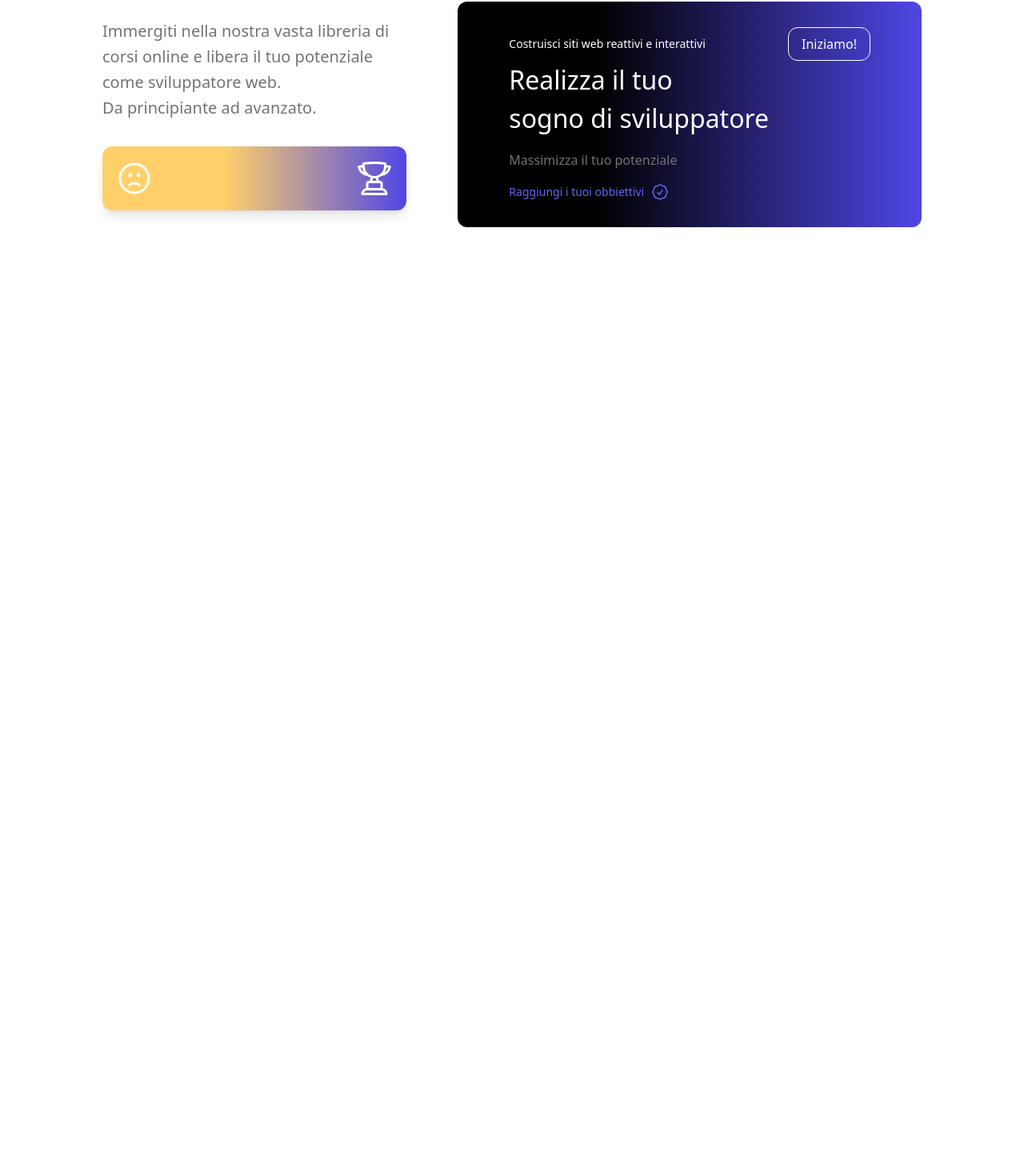
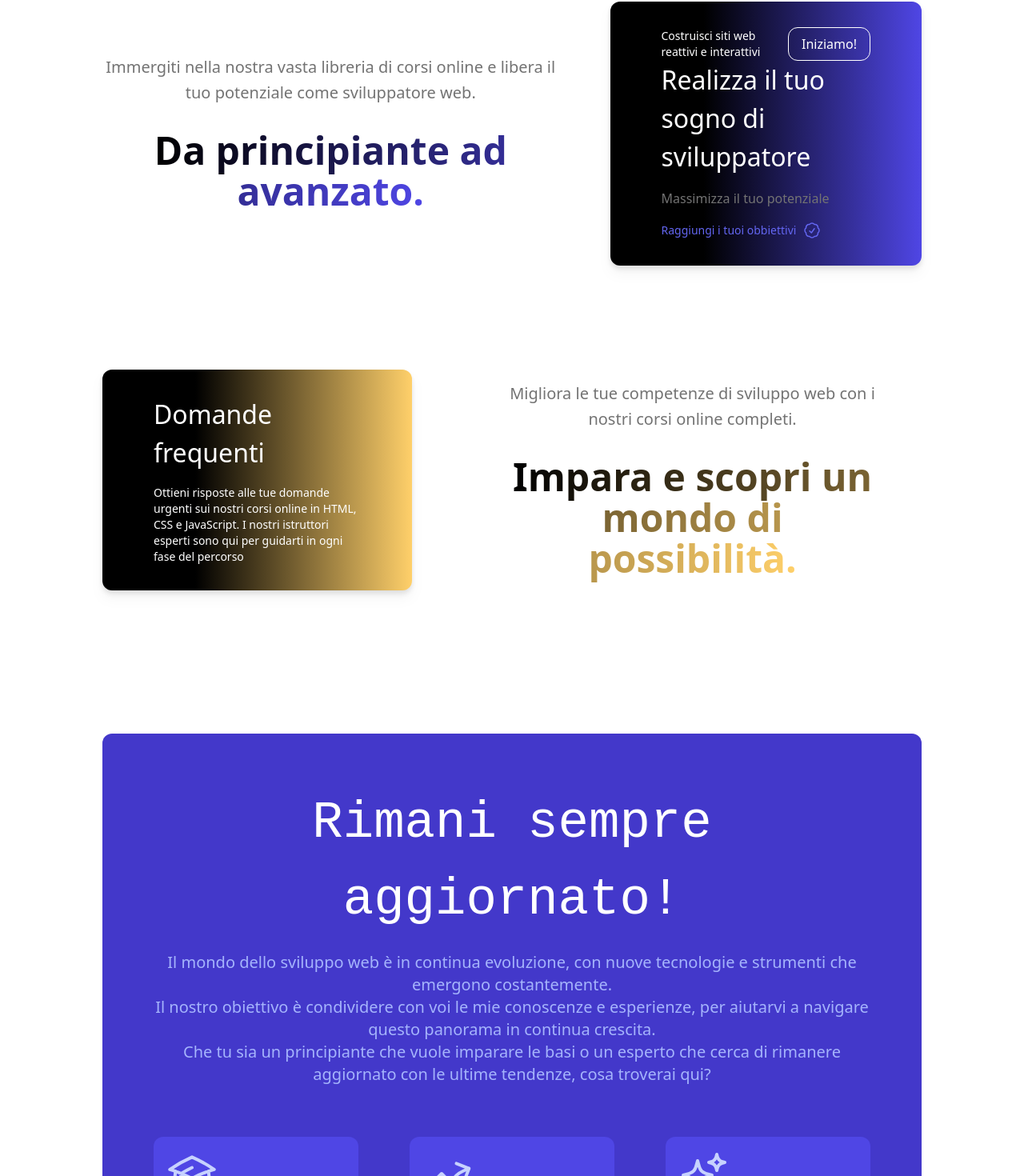
Before and after one commit to alessandrobardotti99/WebAcademy, a Vue app: page / in a window 1280 px wide. Shown: the part 1125-2595 px from the top of the page at 80% size. Before the commit the page ends 1409 px from the top, so only its background shows below. Built offline with nearby package versions, Linux system fonts and the light colour scheme.

Commit message:
avanzamento

```diff
--- a/src/components/CentralSectionHomepage.vue
+++ b/src/components/CentralSectionHomepage.vue
@@ -2,42 +2,37 @@
 import IconaObbiettivi from '../components/icons/IconaObbiettiviHomepage.vue'
 import iconaCoppa from '../components/icons/IconaCoppa.vue'
 import IconaTriste from '../components/icons/IconaTriste.vue'
+import IconaFreccia from '../components/icons/IconaFreccia.vue'
 
 export default {
     components: {
         IconaObbiettivi,
         iconaCoppa,
-        IconaTriste
+        IconaTriste,
+        IconaFreccia
     },
-    mounted() {
-        this.$nextTick(() => {
-            MotionPlugin.install(this.$app)
-        })
-    }
 }
 </script>
 
 <template>
     <div class="full text-center mt-24">
-        <h1 class="text-center font-monospace text-[4rem]">Panoramica del corso</h1>
+        <h1 class="text-center font-monospace text-[4rem]">Panoramica dei corsi</h1>
         <h2 class="text-[1.7rem] text-center mt-1">Sblocca il tuo potenziale come sviluppatore web</h2>
         <p class="mt-4 text-center text-neutral-500">Esplora la nostra vasta gamma di corsi online progettati per
             aiutarti a padroneggiare i fondamenti di HTML, CSS e JavaScript</p>
     </div>
     <div class="w-full">
         <div class="w-[80%] m-auto mt-24 flex gap-16 items-center">
-            <div class="w-[40%]">
-                <p class="text-neutral-500 text-xl leading-8 animated-icon-triste">
+            <div class="w-[60%]">
+                <p class="text-neutral-500 text-xl leading-8 animated-icon-triste text-center">
                     Immergiti nella nostra vasta libreria di corsi online e libera il tuo
-                    potenziale come sviluppatore web. <br> Da principiante ad avanzato.
+                    potenziale come sviluppatore web.
+                    <div class="mt-8">
+                    <span class="text-gradient-one font-bold text-5xl">Da principiante ad avanzato.</span>
+                </div>
                 </p>
-                <div
-                    class="flex items-center justify-between bg-gradient-to-r from-[40%] from-YellowWebAcademy to-indigo-600 rounded-xl p-4 mt-8 shadow-lg">
-                    <IconaTriste class="animated-icon-triste" />
-                    <iconaCoppa class="animated-icon-coppa" />
-                </div>
             </div>
-            <div class="bg-gradient-to-r from-30% from-black to-indigo-600 w-[60%] px-16 pt-8 pb-8 rounded-xl animated-icon-coppa">
+            <div class="bg-gradient-to-r from-30% from-black to-indigo-600 w-[40%] px-16 pt-8 pb-8 rounded-xl animated-icon-coppa drop-shadow-lg">
                 <div class="w-full flex justify-between items-center">
                     <span class="text-sm text-white">Costruisci siti web reattivi e interattivi</span>
                     <button
@@ -50,11 +45,38 @@ export default {
                     </span></p>
             </div>
         </div>
+
+        <div class="w-[80%] m-auto mt-24 flex gap-16 items-center">
+            <div class="bg-gradient-to-r from-30% from-black to-YellowWebAcademy w-[40%] px-16 pt-8 pb-8 rounded-xl animated-icon-coppa drop-shadow-lg">
+                <h2 class="text-white text-[2rem] pb-4">Domande frequenti</h2>
+                <p class="text-white text-sm  w-full">Ottieni risposte alle tue domande urgenti sui nostri  corsi online in HTML, CSS e JavaScript. I nostri istruttori esperti sono qui per guidarti in ogni fase del percorso</p>
+            </div>
+            <div class="w-[60%] p-12 text-center">
+                <p class="text-neutral-500 text-xl leading-8 animated-icon-triste text-center">
+                    Migliora le tue competenze di sviluppo web con i nostri corsi online completi.
+                    <div class="mt-8">
+                    <span class="text-gradient font-bold text-5xl"> Impara e scopri un mondo di possibilità.</span>
+                </div>
+                </p>
+
+            </div>
+        </div>
     </div>
 </template>
 
 
 <style scoped>
+.text-gradient {
+  background: linear-gradient(to right, #000000, #ffd06a);
+  -webkit-background-clip: text;
+  -webkit-text-fill-color: transparent;
+}
+
+.text-gradient-one {
+  background: linear-gradient(to right, #000000, #4f46e5);
+  -webkit-background-clip: text;
+  -webkit-text-fill-color: transparent;
+}
 .font-monospace {
     font-family: monospace;
 }
--- a/src/components/NavHomepage.vue
+++ b/src/components/NavHomepage.vue
@@ -7,7 +7,7 @@
         <div>
             <ul class="inline-flex gap-5">
                 <li class="text-neutral-500 py-2 px-4 rounded-xl hover:text-black cursor-pointer">Home</li>
-                <li class="text-neutral-500 py-2 px-4 rounded-xl hover:text-black cursor-pointer">About</li>
+                <li class="text-neutral-500 py-2 px-4 rounded-xl hover:text-black cursor-pointer">News</li>
                 <li class="text-neutral-500 py-2 px-4 rounded-xl hover:text-black cursor-pointer">Corsi</li>
                 <li class="text-neutral-500 py-2 px-4 rounded-xl hover:text-black cursor-pointer">Contatti</li>
                 <li class="bg-indigo-600 text-whie py-2 px-4 text-white rounded-xl cursor-pointer hover:bg-indigo-700">Accedi</li>
--- /dev/null
+++ b/src/components/icons/IconaFreccia.vue
@@ -0,0 +1,6 @@
+<template>
+    <svg xmlns="http://www.w3.org/2000/svg" fill="none" viewBox="0 0 24 24" stroke-width="1.5" stroke="currentColor"
+        class="size-6 text-white">
+        <path stroke-linecap="round" stroke-linejoin="round" d="M17.25 8.25 21 12m0 0-3.75 3.75M21 12H3" />
+    </svg>
+</template>
--- /dev/null
+++ b/src/components/icons/IconaPerformance.vue
@@ -0,0 +1,6 @@
+<template>
+    <svg xmlns="http://www.w3.org/2000/svg" fill="none" viewBox="0 0 24 24" stroke-width="1.5" stroke="currentColor" class="size-16 text-indigo-200">
+  <path stroke-linecap="round" stroke-linejoin="round" d="M2.25 18 9 11.25l4.306 4.306a11.95 11.95 0 0 1 5.814-5.518l2.74-1.22m0 0-5.94-2.281m5.94 2.28-2.28 5.941" />
+</svg>
+
+</template>
--- /dev/null
+++ b/src/components/icons/IconaStar.vue
@@ -0,0 +1,6 @@
+<template>
+    <svg xmlns="http://www.w3.org/2000/svg" fill="none" viewBox="0 0 24 24" stroke-width="1.5" stroke="currentColor" class="size-16 text-indigo-200">
+  <path stroke-linecap="round" stroke-linejoin="round" d="M9.813 15.904 9 18.75l-.813-2.846a4.5 4.5 0 0 0-3.09-3.09L2.25 12l2.846-.813a4.5 4.5 0 0 0 3.09-3.09L9 5.25l.813 2.846a4.5 4.5 0 0 0 3.09 3.09L15.75 12l-2.846.813a4.5 4.5 0 0 0-3.09 3.09ZM18.259 8.715 18 9.75l-.259-1.035a3.375 3.375 0 0 0-2.455-2.456L14.25 6l1.036-.259a3.375 3.375 0 0 0 2.455-2.456L18 2.25l.259 1.035a3.375 3.375 0 0 0 2.456 2.456L21.75 6l-1.035.259a3.375 3.375 0 0 0-2.456 2.456ZM16.894 20.567 16.5 21.75l-.394-1.183a2.25 2.25 0 0 0-1.423-1.423L13.5 18.75l1.183-.394a2.25 2.25 0 0 0 1.423-1.423l.394-1.183.394 1.183a2.25 2.25 0 0 0 1.423 1.423l1.183.394-1.183.394a2.25 2.25 0 0 0-1.423 1.423Z" />
+</svg>
+
+</template>
--- /dev/null
+++ b/src/components/icons/IconaStudio.vue
@@ -0,0 +1,7 @@
+<template>
+    <svg xmlns="http://www.w3.org/2000/svg" fill="none" viewBox="0 0 24 24" stroke-width="1.5" stroke="currentColor"
+        class="size-16 text-indigo-200">
+        <path stroke-linecap="round" stroke-linejoin="round"
+            d="M4.26 10.147a60.438 60.438 0 0 0-.491 6.347A48.62 48.62 0 0 1 12 20.904a48.62 48.62 0 0 1 8.232-4.41 60.46 60.46 0 0 0-.491-6.347m-15.482 0a50.636 50.636 0 0 0-2.658-.813A59.906 59.906 0 0 1 12 3.493a59.903 59.903 0 0 1 10.399 5.84c-.896.248-1.783.52-2.658.814m-15.482 0A50.717 50.717 0 0 1 12 13.489a50.702 50.702 0 0 1 7.74-3.342M6.75 15a.75.75 0 1 0 0-1.5.75.75 0 0 0 0 1.5Zm0 0v-3.675A55.378 55.378 0 0 1 12 8.443m-7.007 11.55A5.981 5.981 0 0 0 6.75 15.75v-1.5" />
+    </svg>
+</template>
--- /dev/null
+++ b/src/components/icons/LowCentralSectionHomepage.vue
@@ -0,0 +1,45 @@
+<script>
+import IconaStudio from '@/components/icons/IconaStudio.vue'
+import IconaPerformance from '@/components/icons/IconaPerformance.vue'
+import IconaStar from '@/components/icons/IconaStar.vue'
+
+export default {
+    components: {
+        IconaStudio,
+        IconaPerformance,
+        IconaStar
+    }
+}
+</script>
+
+<template>
+    <div class="w-[80%] mt-34 bg-indigo-700 rounded-xl m-auto mt-36 p-16">
+        <h1 class="text-center font-monospace text-[4rem] text-white mb-4">Rimani sempre aggiornato!</h1>
+        <p class="w-full text-indigo-300 text-xl text-center">Il mondo dello sviluppo web è in continua evoluzione, con
+            nuove tecnologie e strumenti che emergono costantemente. <br> Il nostro obiettivo è condividere con voi le
+            mie conoscenze e esperienze, per aiutarvi a navigare questo panorama in continua crescita. <br> Che tu sia
+            un principiante che vuole imparare le basi o un esperto che cerca di rimanere aggiornato con le ultime
+            tendenze, cosa troverai qui?</p>
+        <div class="grid grid-cols-3 w-full m-auto mt-16 gap-16">
+            <div>
+                <div class="w-full bg-indigo-600 rounded-xl p-4">
+                    <IconaStudio />
+                </div>
+            </div>
+            <div class="w-full bg-indigo-600 rounded-xl p-4">
+                <IconaPerformance />
+            </div>
+            <div class="w-full bg-indigo-600 rounded-xl p-4">
+                <IconaStar />
+            </div>
+        </div>
+    </div>
+</template>
+
+
+
+<style scoped>
+.font-monospace {
+    font-family: monospace;
+}
+</style>
--- a/src/views/HomeView.vue
+++ b/src/views/HomeView.vue
@@ -2,12 +2,14 @@
 import Nav from '../components/NavHomepage.vue'
 import Hero from '../components/HeroHomepage.vue'
 import CentralSection from '../components/CentralSectionHomepage.vue'
+import LowCentral from '../components/icons/LowCentralSectionHomepage.vue'
 
 export default {
   components: {
     Nav,
     Hero,
-    CentralSection
+    CentralSection,
+    LowCentral
   }
 }
 </script>
@@ -17,5 +19,6 @@ export default {
     <Nav />
     <Hero />
     <CentralSection />
+    <LowCentral />
   </div>
 </template>
```
